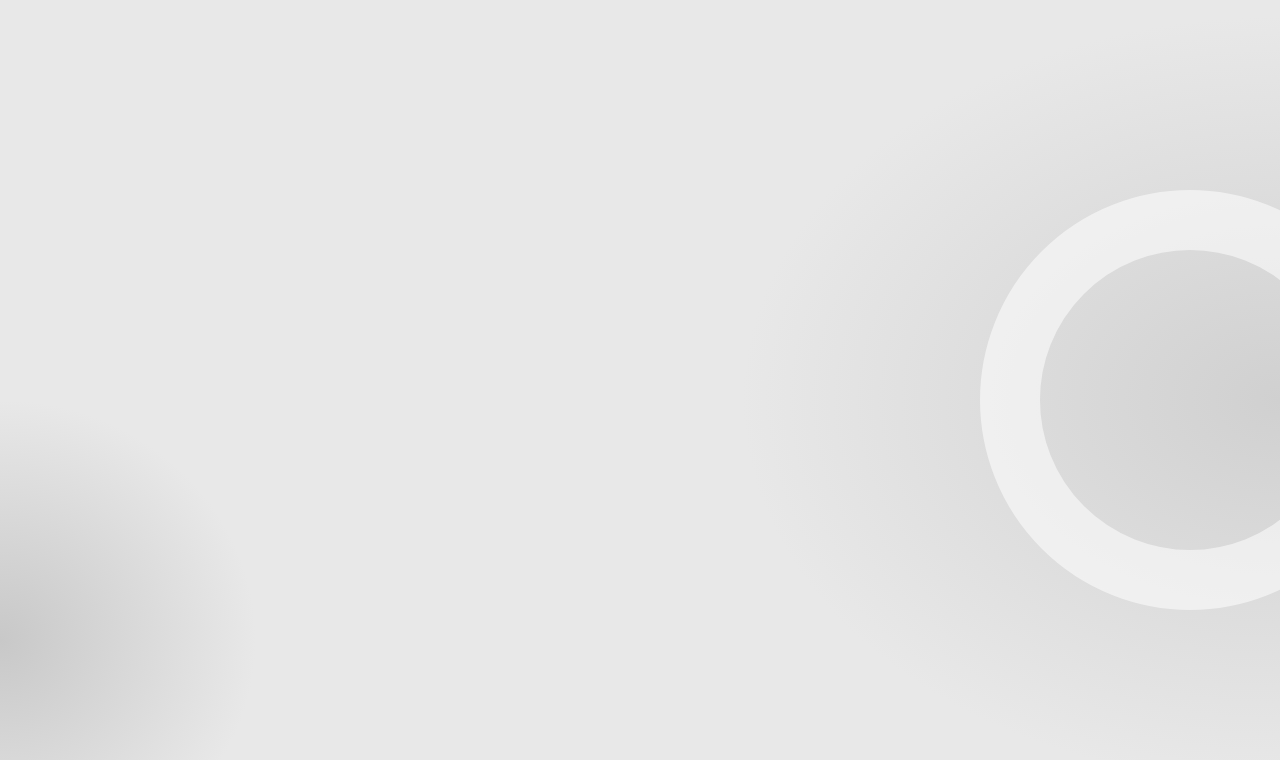
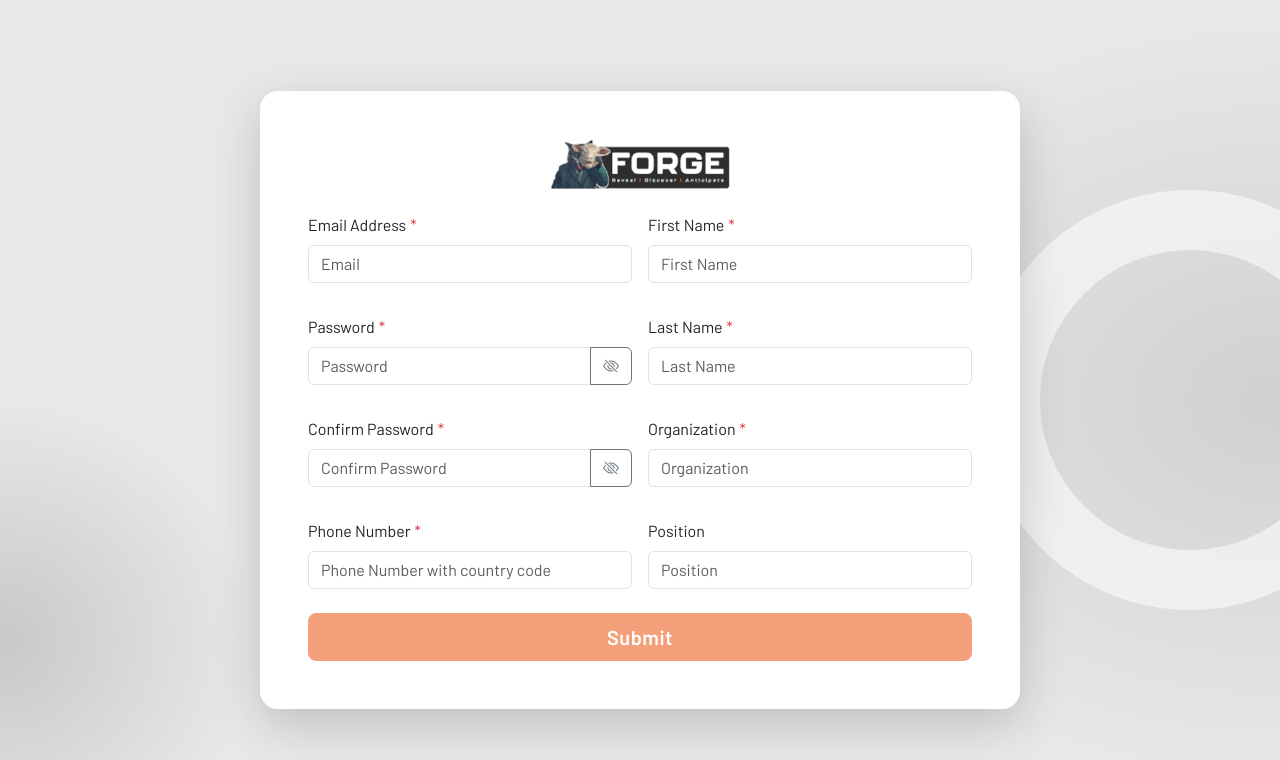
Before and after one commit to RajatSharma7102/ALQIMI-Frontend, a React app: page /registration in a window 1280 px wide. Before the commit this address had no page. Shown: the top 760 px of the page. Built offline with nearby package versions, Linux system fonts and the light colour scheme; the HTML template or start-up script is replaced by a standard one.

Commit message:
add logo in the registration form

```diff
--- a/src/App.jsx
+++ b/src/App.jsx
@@ -8,7 +8,7 @@ function App() {
    <div>
     <BrowserRouter>
       <Routes>
-        <Route path="/signup" element={<Signup />} />
+        <Route path="/registration" element={<Signup />} />
         <Route path="/login" element={<Login />} />
       </Routes>
     </BrowserRouter>
--- a/src/Signup.jsx
+++ b/src/Signup.jsx
@@ -192,7 +192,7 @@ export default function RegistrationForm() {
 
     setLoading(true);
     try {
-      await axios.post("http://localhost:3001/signup", values);
+      await axios.post("http://localhost:3001/registration", values);
 
       setValues(INITIAL);
       setErrors({});
@@ -247,6 +247,13 @@ export default function RegistrationForm() {
         style={{ maxWidth: 760 }}
       >
         <div className="card-body p-4 p-md-5">
+          <div className="text-center mb-4">
+            <img
+              src="/company-logo.png"
+              alt="Company Logo"
+              style={{ maxWidth: "180px", height: "auto" }}
+            />
+          </div>
 
           <form onSubmit={handleSubmit} noValidate>
             <div className="row g-3">
```
Also changed, not shown: public/company-logo.png (added).
